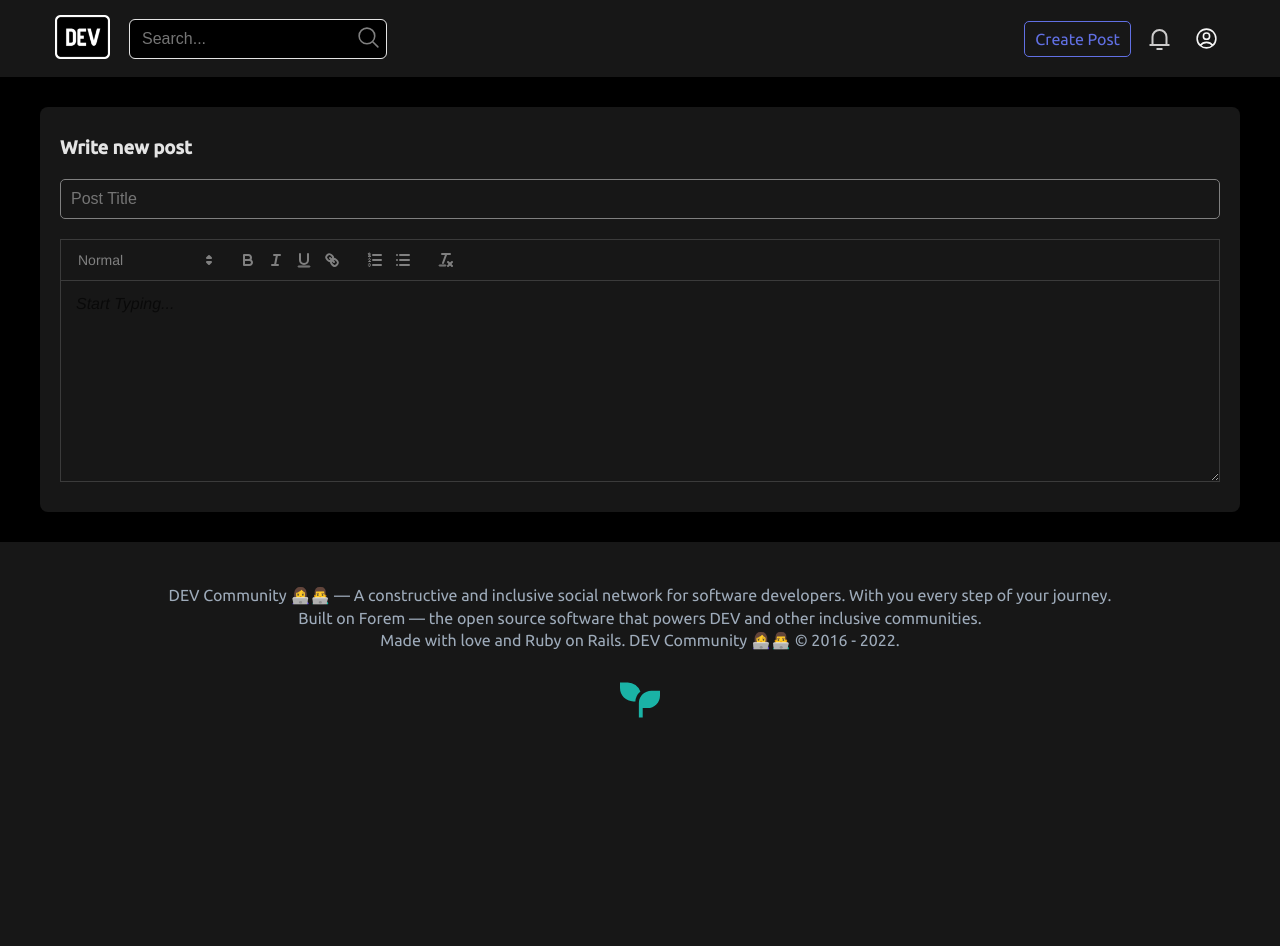
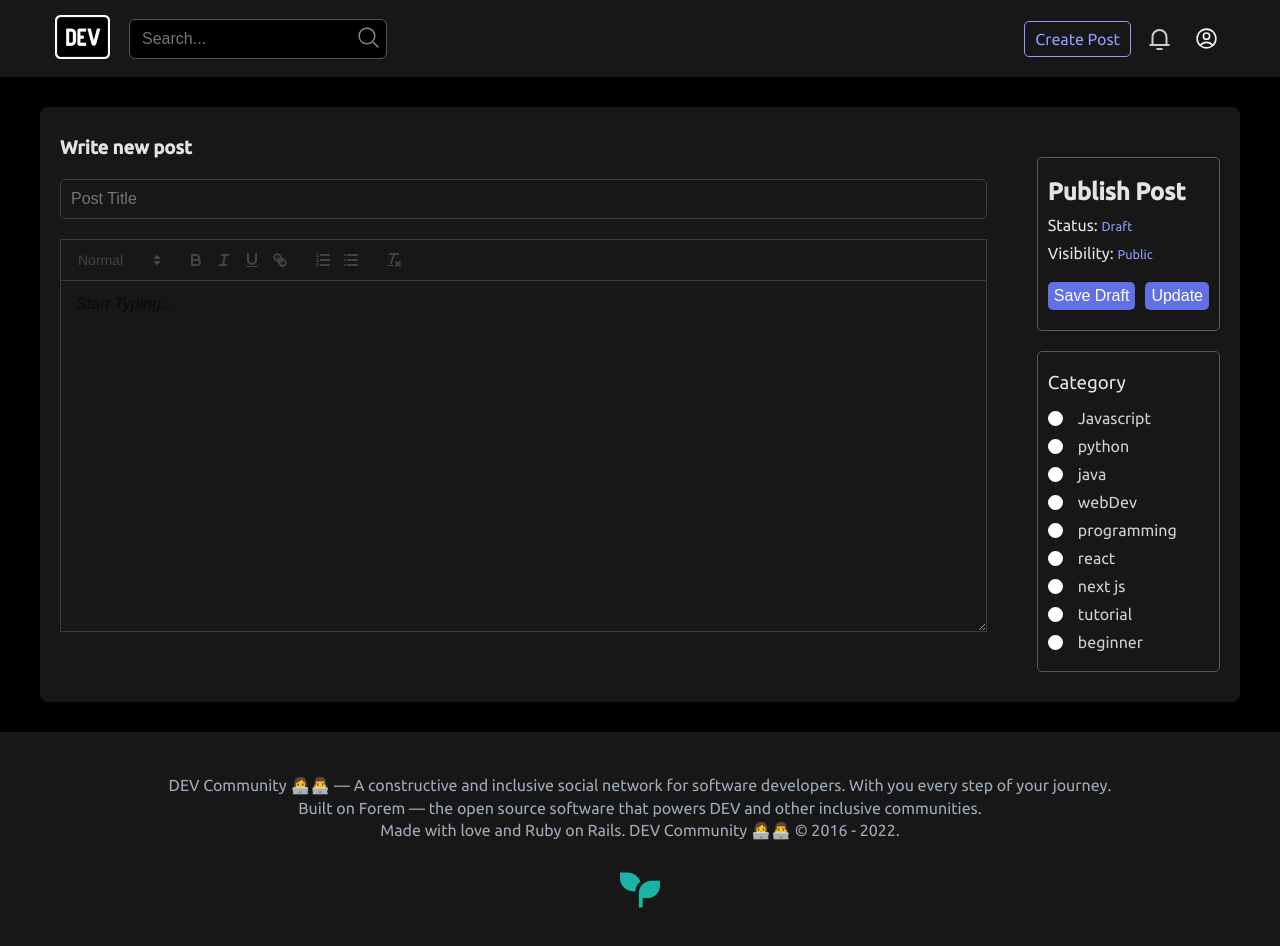
Before and after one commit to kazi331/react-blog, a React app: page /write in a window 1280 px wide. Shown: the top 946 px of the page. Before the commit the page ends 800 px from the top, so only its background shows below. Built offline with nearby package versions, Linux system fonts and the light colour scheme; the HTML template or start-up script is replaced by a standard one.

Commit message:
frontend almost complete

```diff
--- a/src/comp/Navbar.jsx
+++ b/src/comp/Navbar.jsx
@@ -1,10 +1,17 @@
 import logo from '../resources/dev.to.logo.png'
-import {Link} from 'react-router-dom'
+import { Link } from 'react-router-dom'
 import { Avatar, Notification, Search } from '../resources/Icons'
+import { useEffect, useState } from 'react'
 
 function Navbar() {
+  const [navShadow, setNavShadow] = useState(false)
+  useEffect(() => {
+    window.addEventListener('scroll', () => {
+      window.scrollY > 100 ? setNavShadow('navshadow') : setNavShadow(false)
+    })
+  }, [])
   return (
-    <div className='navbar'>
+    <div className={`navbar ${navShadow && 'navshadow'}`}>
       <nav className='container'>
         <div className="start">
           <Link to="/"><img className='logo' src={logo} alt="" /></Link>
--- /dev/null
+++ b/src/comp/WriteSidebar.jsx
@@ -0,0 +1,59 @@
+import React from 'react'
+
+function WriteSidebar() {
+    return (
+        <div className="write-sidebar">
+            <div className="publish">
+                <h2>Publish Post</h2>
+                <h4>Status: <span>Draft</span></h4>
+                <h4>Visibility: <span>Public</span></h4>
+                <div className="btns">
+                    <button>Save Draft</button>
+                    <button>Update</button>
+                </div>
+            </div>
+            <div className="category">
+                <h3>Category</h3>
+                <label className='cat' htmlFor="javascript"> Javascript
+                    <input type="radio" name="cat" id="javascript" />
+                    <span className='radioBox'></span>
+                </label>
+                <label className='cat' htmlFor="python"> python
+                    <input type="radio" name="cat" id="python" />
+                    <span className='radioBox'></span>
+                </label>
+                <label className='cat' htmlFor="java"> java
+                    <input type="radio" name="cat" id="java" />
+                    <span className='radioBox'></span>
+                </label>
+                <label className='cat' htmlFor="webDev"> webDev
+                    <input type="radio" name="cat" id="webDev" />
+                    <span className='radioBox'></span>
+                </label>
+                <label className='cat' htmlFor="programming"> programming
+                    <input type="radio" name="cat" id="programming" />
+                    <span className='radioBox'></span>
+                </label>
+                <label className='cat' htmlFor="react"> react
+                    <input type="radio" name="cat" id="react" />
+                    <span className='radioBox'></span>
+                </label>
+                <label className='cat' htmlFor="nextjs"> next js
+                    <input type="radio" name="cat" id="nextjs" />
+                    <span className='radioBox'></span>
+                </label>
+                <label className='cat' htmlFor="tutorial"> tutorial
+                    <input type="radio" name="cat" id="tutorial" />
+                    <span className='radioBox'></span>
+                </label>
+                <label className='cat' htmlFor="beginner"> beginner
+                    <input type="radio" name="cat" id="beginner" />
+                    <span className='radioBox'></span>
+                </label>
+
+            </div>
+        </div>
+    )
+}
+
+export default WriteSidebar
--- a/src/index.scss
+++ b/src/index.scss
@@ -4,6 +4,7 @@
 $main-bg: #f7fafc;
 $main-bg-2: #000;
 $card-bg: #171717;
+$accent-color: #909dff;
 $accent: #6170e4;
 $accent-hover: #596aec;
 
@@ -131,6 +132,10 @@
     }
   }
   // nav bar
+  .navshadow {
+    box-shadow: 2px 0 14px 3px black;
+    border-bottom: 1px solid rgb(34, 34, 34);
+  }
   .navbar {
     background: $card-bg;
     position: sticky;
@@ -164,7 +169,7 @@
             border: none;
             border-radius: 5px;
             background-color: $main-bg-2;
-            outline: 1px solid $main-text;
+            outline: 1px solid rgb(83, 83, 83);
             &:focus {
               outline: 2px solid $accent;
             }
@@ -212,8 +217,8 @@
         }
         .crt {
           padding: 8px 10px;
-          color: $accent;
-          border: 1px solid $accent;
+          color: $accent-color;
+          border: 1px solid $accent-color;
           font-size: 1rem;
           text-decoration: none;
         }
@@ -279,7 +284,7 @@
         color: $main-text;
         margin-bottom: 10px;
         &:hover {
-          color: $accent;
+          color: $accent-color;
         }
       }
       p {
@@ -292,7 +297,7 @@
       }
       .tags {
         margin-top: 10px;
-        color: $accent;
+        color: $accent-color;
         display: flex;
         align-items: center;
         flex-wrap: wrap;
@@ -347,6 +352,10 @@
   // singl post
   .single {
     display: flex;
+    @media #{$media-tablet} {
+      flex-direction: column;
+    }
+
     gap: 50px;
     padding: 50px 20px;
     .content {
@@ -356,6 +365,10 @@
       flex: 6;
       .content-body {
         padding: 0 40px;
+
+        @media #{$media-mobile} {
+          padding: 0 20px;
+        }
       }
       .thumbnail {
         width: 100%;
@@ -411,7 +424,7 @@
     }
     .menu {
       flex: 2;
-      position: relative;
+
       .side-menu {
         background-color: $card-bg;
         padding: 10px;
@@ -419,6 +432,10 @@
         position: sticky;
         top: 127px;
         z-index: 1;
+
+        @media #{$media-tablet} {
+          padding: 20px 40px;
+        }
         h3 {
           // display: inline-block;
           border-bottom: 3px solid $main-text;
@@ -440,7 +457,7 @@
               text-decoration: none;
               color: $main-text;
               &:hover {
-                color: $accent;
+                color: $accent-color;
               }
             }
           }
@@ -448,11 +465,20 @@
       }
     }
   }
+
+  // Write
   .write {
     margin: 30px auto;
     padding: 30px 20px;
     background-color: $card-bg;
     border-radius: 8px;
+    display: flex;
+    gap: 50px;
+    @media #{$media-tablet} {
+      flex-direction: column;
+    }
+    .content {
+      flex: 6;
       h3 {
         margin-bottom: 20px;
       }
@@ -460,35 +486,40 @@
         input {
           padding: 10px;
           background-color: $card-bg;
-        border: 1px solid gray;
+          border: 1px solid rgb(59, 59, 59);
           border-radius: 5px;
           outline: none;
           color: $main-text;
           font-size: 1rem;
           width: 100%;
+          &:focus {
+            border-color: $accent-color;
           }
         }
-
+      }
       // Quil editor custom css
       .quill {
         margin-top: 10px;
         // border-radius: 10px;
         overflow: hidden;
+        // background: #1C1E2E;
         .ql-snow * {
           resize: vertical;
-        color: gray;
-        stroke: gray;
-        &:hover{
-          color: $accent;
+          // color: rgb(185, 185, 185);
+          // stroke: gray;
+          &:hover {
+            // color: $accent-color;
           }
         }
-      .ql-snow {
+        /* .ql-snow {
+          .ql-formats{
+          svg{
+            color: red;
+          }
 
-
+          }
           .ql-picker.ql-header {
             width: 150px;
-         min-width: 100px;
-
           }
           .ql-picker-options {
             border: 1px solid gray;
@@ -496,19 +527,104 @@
             background: #171717;
           }
         }
+        */
         .ql-editor {
-        height: 200px;
+          height: 350px;
           font-size: 1rem;
           min-height: 100px;
-
         }
-
         .ql-toolbar.ql-snow {
           border-color: rgb(59, 59, 59);
-
         }
         .ql-container.ql-snow {
           border-color: rgb(59, 59, 59);
+        }
+      }
+    }
+    // write menu
+    .menu {
+      .write-sidebar {
+        position: sticky;
+        top: 90px;
+        flex: 2;
+        margin-top: 20px;
+        .publish {
+          margin-bottom: 20px;
+          border: 1px solid rgb(94, 94, 94);
+          padding: 20px 10px;
+          border-radius: 5px;
+          h3,
+          h4 {
+            font-weight: normal;
+            margin-top: 10px;
+            span {
+              font-size: 0.8rem;
+              color: $accent-color;
+            }
+          }
+          .btns {
+            margin-top: 20px;
+            display: flex;
+            justify-content: space-between;
+            gap: 10px;
+            button {
+              cursor: pointer;
+              padding: 5px 6px;
+              color: $accent-color;
+              border: none;
+              border-radius: 5px;
+              background-color: $accent;
+              color: white;
+              font-size: 1rem;
+              &:hover {
+                color: white;
+                background-color: $accent-hover;
+              }
+            }
+          }
+        }
+        .category {
+          display: flex;
+          flex-direction: column;
+          gap: 10px;
+          border: 1px solid rgb(87, 87, 87);
+          padding: 20px 10px;
+          border-radius: 5px;
+          h3 {
+            font-weight: normal;
+            margin-bottom: 5px;
+          }
+          .cat {
+            color: #d1d1d1;
+            position: relative;
+            cursor: pointer;
+            margin-left: 30px;
+            &:hover input ~ .radioBox {
+              border: 5px solid $accent-color;
+            }
+            input:checked ~ .radioBox {
+              border: 5px solid $accent-hover;
+              box-shadow: 0px 0px 1px 1px white;
+            }
+            .radioBox {
+              position: absolute;
+              top: 2px;
+              left: -30px;
+              width: 15px;
+              height: 15px;
+              border-radius: 50%;
+              border: 6px solid white;
+              background-color: white;
+            }
+
+            input {
+              position: absolute;
+              opacity: 0;
+              height: 0;
+              width: 0;
+            }
+          }
+        }
       }
     }
   }
--- a/src/pages/Write.jsx
+++ b/src/pages/Write.jsx
@@ -1,12 +1,15 @@
 import { useState } from 'react';
 import ReactQuill from 'react-quill';
 import 'react-quill/dist/quill.snow.css';
+import WriteSidebar from '../comp/WriteSidebar';
 
 const Write = () => {
   const [value, setValue] = useState('');
+
   // console.log(value)
   return (
     <div className='container write'>
+      <div className="content">
         <h3>Write new post</h3>
         <form>
           <input type="text" placeholder='Post Title' />
@@ -15,6 +18,10 @@
           <ReactQuill theme="snow" value={value} onChange={setValue} placeholder="Start Typing... " />
         </div>
       </div>
+      <div className="menu">
+        <WriteSidebar />
+      </div>
+    </div>
   )
 }
 
```
Lines whose indentation alone changed are shown as unchanged.
